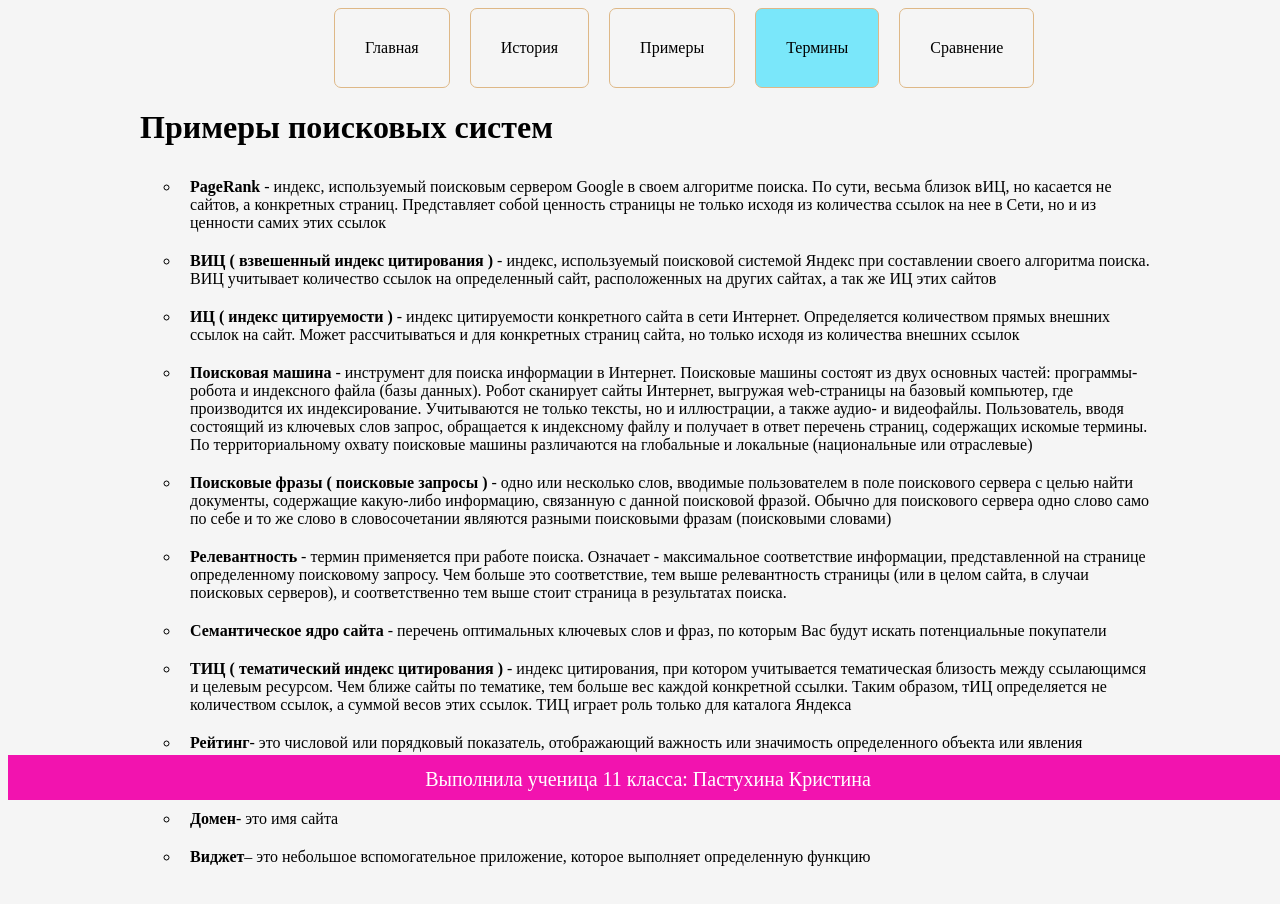
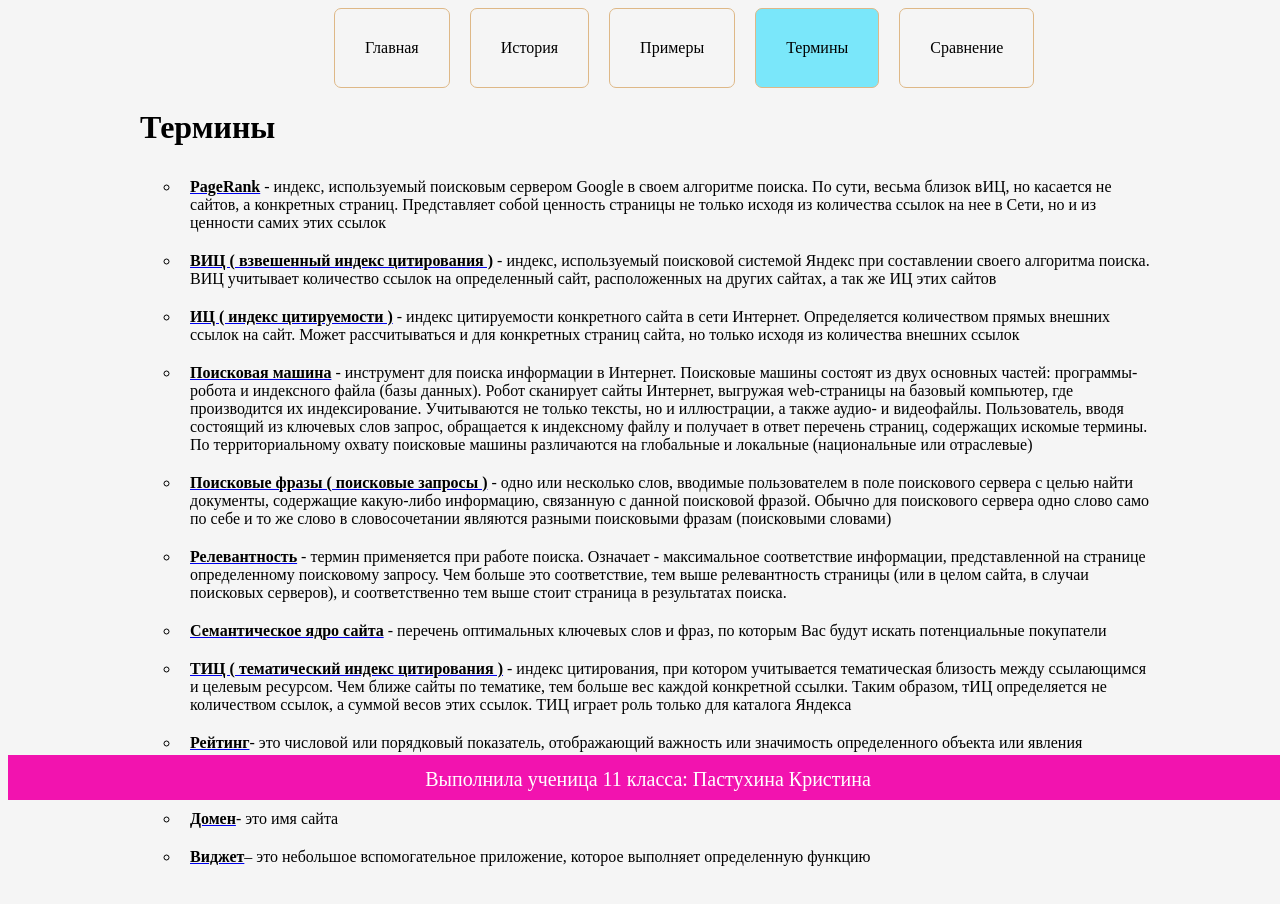
Before and after one commit to Moonlight17/Cris, a plain HTML site: page words.html in a window 1280 px wide. Drawn offline with Linux system fonts and the light colour scheme.

Commit message:
Version###

```diff
--- a/words.html
+++ b/words.html
@@ -19,20 +19,20 @@
 	</div>
 
 	<div id="words">
-		<h1>Примеры поисковых систем</h1>
+		<h1>Термины</h1>
 		<ul>
-			<li><b>PageRank</b> - индекс, используемый поисковым сервером Google в своем алгоритме поиска. По сути, весьма близок вИЦ, но касается не сайтов, а конкретных страниц. Представляет собой ценность страницы не только исходя из количества ссылок на нее в Сети, но и из ценности самих этих ссылок</li>
-			<li><b>ВИЦ ( взвешенный индекс цитирования )</b> - индекс, используемый поисковой системой Яндекс при составлении своего алгоритма поиска. ВИЦ учитывает количество ссылок на определенный сайт, расположенных на других сайтах, а так же ИЦ этих сайтов</li>
-			<li><b>ИЦ ( индекс цитируемости )</b> - индекс цитируемости конкретного сайта в сети Интернет. Определяется количеством прямых внешних ссылок на сайт. Может рассчитываться и для конкретных страниц сайта, но только исходя из количества внешних ссылок</li>
-			<li><b>Поисковая машина</b> - инструмент для поиска информации в Интернет. Поисковые машины состоят из двух основных частей: программы-робота и индексного файла (базы данных). Робот сканирует сайты Интернет, выгружая web-страницы на базовый компьютер, где производится их индексирование. Учитываются не только тексты, но и иллюстрации, а также аудио- и видеофайлы. Пользователь, вводя состоящий из ключевых слов запрос, обращается к индексному файлу и получает в ответ перечень страниц, содержащих искомые термины. По территориальному охвату поисковые машины различаются на глобальные и локальные (национальные или отраслевые)</li>
-			<li><b>Поисковые фразы ( поисковые запросы )</b> - одно или несколько слов, вводимые пользователем в поле поискового сервера с целью найти документы, содержащие какую-либо информацию, связанную с данной поисковой фразой. Обычно для поискового сервера одно слово само по себе и то же слово в словосочетании являются разными поисковыми фразам (поисковыми словами) </li>
-			<li><b>Релевантность</b> - термин применяется при работе поиска. Означает - максимальное соответствие информации, представленной на странице определенному поисковому запросу. Чем больше это соответствие, тем выше релевантность страницы (или в целом сайта, в случаи поисковых серверов), и соответственно тем выше стоит страница в результатах поиска.</li>
-			<li><b>Семантическое ядро сайта</b> - перечень оптимальных ключевых слов и фраз, по которым Вас будут искать потенциальные покупатели</li>
-			<li><b>ТИЦ ( тематический индекс цитирования )</b> - индекс цитирования, при котором учитывается тематическая близость между ссылающимся и целевым ресурсом. Чем ближе сайты по тематике, тем больше вес каждой конкретной ссылки. Таким образом, тИЦ определяется не количеством ссылок, а суммой весов этих ссылок. ТИЦ играет роль только для каталога Яндекса</li>
-			<li><b>Рейтинг</b>- это числовой или порядковый показатель, отображающий важность или значимость определенного объекта или явления</li>
-			<li><b>Индексация</b>-увеличение государством доходов и сбережений граждан в соответствии с ростом цен в период инфляций</li>
-			<li><b>Домен</b>- это имя сайта</li>
-			<li><b>Виджет</b>– это небольшое вспомогательное приложение, которое выполняет определенную функцию</li>
+			<li><a href="http://softdevelop.ru/dict_search.html"><b>PageRank</b></a> - индекс, используемый поисковым сервером Google в своем алгоритме поиска. По сути, весьма близок вИЦ, но касается не сайтов, а конкретных страниц. Представляет собой ценность страницы не только исходя из количества ссылок на нее в Сети, но и из ценности самих этих ссылок</li>
+			<li><a href="http://softdevelop.ru/dict_search.html"><b>ВИЦ ( взвешенный индекс цитирования )</b></a> - индекс, используемый поисковой системой Яндекс при составлении своего алгоритма поиска. ВИЦ учитывает количество ссылок на определенный сайт, расположенных на других сайтах, а так же ИЦ этих сайтов</li>
+			<li><a href="http://softdevelop.ru/dict_search.html"><b>ИЦ ( индекс цитируемости )</b></a> - индекс цитируемости конкретного сайта в сети Интернет. Определяется количеством прямых внешних ссылок на сайт. Может рассчитываться и для конкретных страниц сайта, но только исходя из количества внешних ссылок</li>
+			<li><a href="http://softdevelop.ru/dict_search.html"><b>Поисковая машина</b></a> - инструмент для поиска информации в Интернет. Поисковые машины состоят из двух основных частей: программы-робота и индексного файла (базы данных). Робот сканирует сайты Интернет, выгружая web-страницы на базовый компьютер, где производится их индексирование. Учитываются не только тексты, но и иллюстрации, а также аудио- и видеофайлы. Пользователь, вводя состоящий из ключевых слов запрос, обращается к индексному файлу и получает в ответ перечень страниц, содержащих искомые термины. По территориальному охвату поисковые машины различаются на глобальные и локальные (национальные или отраслевые)</li>
+			<li><a href="http://softdevelop.ru/dict_search.html"><b>Поисковые фразы ( поисковые запросы )</b></a> - одно или несколько слов, вводимые пользователем в поле поискового сервера с целью найти документы, содержащие какую-либо информацию, связанную с данной поисковой фразой. Обычно для поискового сервера одно слово само по себе и то же слово в словосочетании являются разными поисковыми фразам (поисковыми словами) </li>
+			<li><a href="http://softdevelop.ru/dict_search.html"><b>Релевантность</b></a> - термин применяется при работе поиска. Означает - максимальное соответствие информации, представленной на странице определенному поисковому запросу. Чем больше это соответствие, тем выше релевантность страницы (или в целом сайта, в случаи поисковых серверов), и соответственно тем выше стоит страница в результатах поиска.</li>
+			<li><a href="http://softdevelop.ru/dict_search.html"><b>Семантическое ядро сайта</b></a> - перечень оптимальных ключевых слов и фраз, по которым Вас будут искать потенциальные покупатели</li>
+			<li><a href="http://softdevelop.ru/dict_search.html"><b>ТИЦ ( тематический индекс цитирования )</b></a> - индекс цитирования, при котором учитывается тематическая близость между ссылающимся и целевым ресурсом. Чем ближе сайты по тематике, тем больше вес каждой конкретной ссылки. Таким образом, тИЦ определяется не количеством ссылок, а суммой весов этих ссылок. ТИЦ играет роль только для каталога Яндекса</li>
+			<li><a href="http://softdevelop.ru/dict_search.html"><b>Рейтинг</b></a>- это числовой или порядковый показатель, отображающий важность или значимость определенного объекта или явления</li>
+			<li><a href="http://softdevelop.ru/dict_search.html"><b>Индексация</b></a>-увеличение государством доходов и сбережений граждан в соответствии с ростом цен в период инфляций</li>
+			<li><a href="http://softdevelop.ru/dict_search.html"><b>Домен</b></a>- это имя сайта</li>
+			<li><a href="http://softdevelop.ru/dict_search.html"><b>Виджет</b></a>– это небольшое вспомогательное приложение, которое выполняет определенную функцию</li>
 		</ul>
 	</div>
 	<div id="footer">
```
